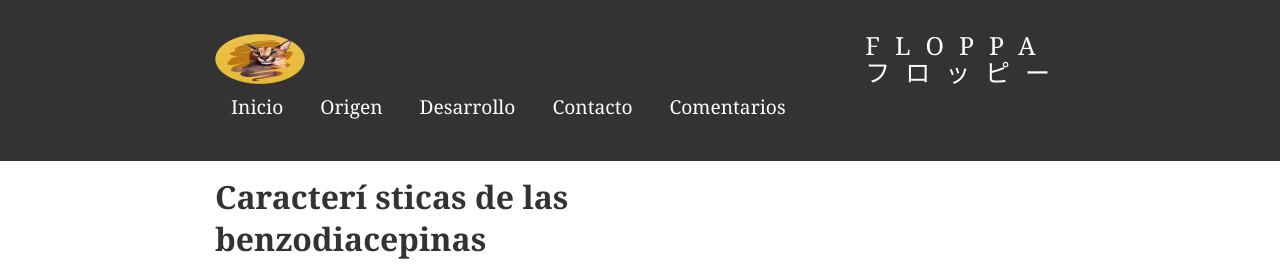
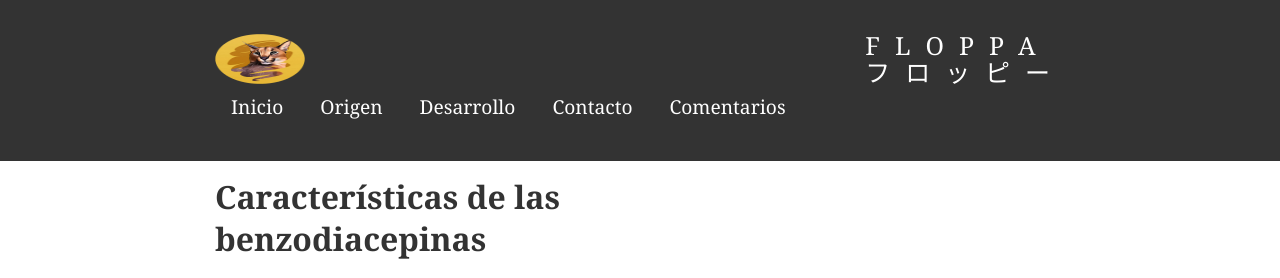
Before and after one commit to withoutacrown69/VidaSaludable_FC_6BP, a plain HTML site: page Desarrollo.html in a window 1280 px wide. Shown: the top 278 px of the page. Drawn offline with nearby package versions, Linux system fonts and the light colour scheme.

Commit message:
Add files via upload
Signed-off-by: withoutacrown69 <135971353+withoutacrown69@users.noreply.github.com>

```diff
--- a/Desarrollo.html
+++ b/Desarrollo.html
@@ -31,7 +31,7 @@
 
 		<div class="container">
 
-			<h1> Caracterí	sticas de las <br>benzodiacepinas </h1>
+			<h1> Características de las <br>benzodiacepinas </h1>
 			<img src="imagen/ik.jpg" align="right" border="7px" width="350" height="200">
 
 			<p> Estas son algunas características: </p>
```
